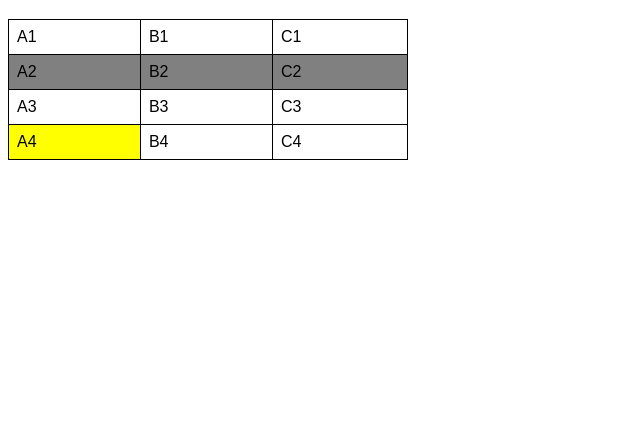
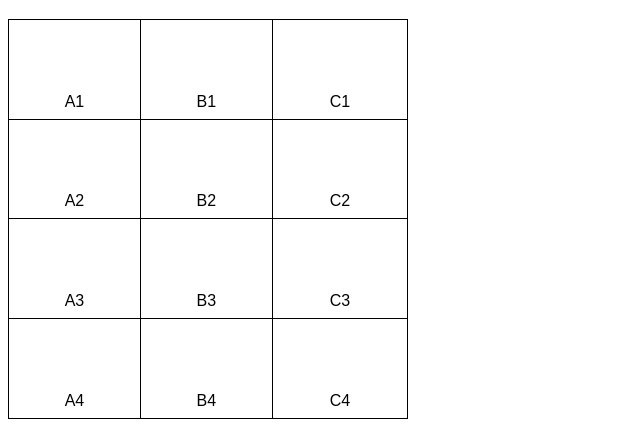
Before and after one commit to RaquelFT/html-css, a plain HTML site: page exercicios/ex023/tabela001.html in a window 1280 px wide. Shown: the part 61-506 px from the top of the page, without its empty margins (0-640 px from the left). Drawn offline with Linux system fonts and the light colour scheme.

Commit message:
Tabela 001 criada

```diff
--- a/exercicios/ex023/tabela001.html
+++ b/exercicios/ex023/tabela001.html
@@ -12,21 +12,17 @@
 
         table {
             width: 400px;
+            height: 400px;
             border-collapse: collapse;
-        }
-
-        tr.linha {
-            background-color: gray;
         }
 
         td {
             border: 1px solid black;
             padding: 8px;
+            text-align: center; /* Alinhamento horizontal: left, center, right*/
+            vertical-align: bottom; /* Alinhamento vertical: top, middle e bottom*/
         }
 
-        td.dado {
-            background-color: yellow;
-        }
     </style>
 </head>
 <body>
@@ -37,7 +33,7 @@
             <td>B1</td>
             <td>C1</td>
         </tr>
-        <tr class="linha">
+        <tr>
             <td>A2</td>
             <td>B2</td>
             <td>C2</td>
@@ -48,7 +44,7 @@
             <td>C3</td>
         </tr>
         <tr>
-            <td class="dado">A4</td>
+            <td>A4</td>
             <td>B4</td>
             <td>C4</td>
         </tr>
```
